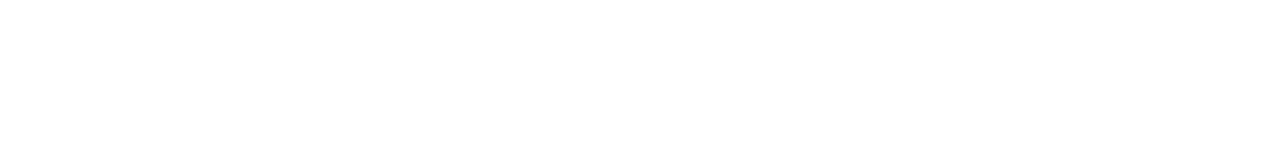
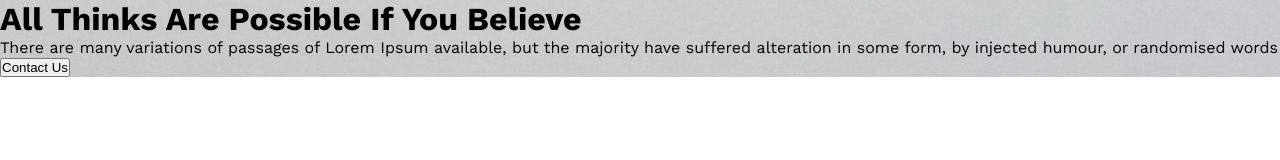
Before and after one commit to tazbir01/practice-new-year, a plain HTML site: page index.html in a window 1280 px wide. Drawn offline with nearby package versions, Linux system fonts and the light colour scheme.

Commit message:
html tags added

```diff
--- a/index.html
+++ b/index.html
@@ -1,11 +1,32 @@
 <!DOCTYPE html>
 <html lang="en">
+
 <head>
     <meta charset="UTF-8">
     <meta name="viewport" content="width=device-width, initial-scale=1.0">
     <title>New Year New Me</title>
+    <link rel="preconnect" href="https://fonts.googleapis.com">
+    <link rel="preconnect" href="https://fonts.gstatic.com" crossorigin>
+    <link
+        href="https://fonts.googleapis.com/css2?family=Open+Sans:wght@700;800&family=Work+Sans:wght@400;700&display=swap"
+        rel="stylesheet">
+
+    <link rel="stylesheet" href="styles/style.css">
 </head>
+
 <body>
+    <!-- this is for header -->
+    <header>
+        <div class="header-container">
+            <h1 class="header-title">All Thinks Are Possible If You Believe</h1>
+            <p class="header-description">There are many variations of passages of Lorem Ipsum available, but the
+                majority
+                have suffered alteration in some form, by injected humour, or randomised words</p>
+            <button class="contact-btn">Contact Us</button>
+        </div>
+    </header>
+    <main></main>
+    <footer></footer>
+</body>
 
-</body>
 </html>
--- a/styles/style.css
+++ b/styles/style.css
@@ -0,0 +1,13 @@
+* {
+    margin: 0;
+    padding: 0;
+}
+
+body {
+    font-family: 'Open Sans', sans-serif;
+    font-family: 'Work Sans', sans-serif;
+}
+/* this is for header */
+header {
+    background-image: url(../images/banner/banner2.png);
+}
```
Also changed, not shown: images/banner/banner1.png (added), images/banner/banner2.png (added), images/banner/banner3.png (added), images/gradient1.png (added), images/gradient2.png (added), images/gradient3.png (added), images/icons/ecom.png (added), images/icons/fb.png (added), images/icons/js.png (added), images/icons/smoke.png (added), images/icons/twitter.png (added), images/icons/web.png (added), images/icons/youtube.png (added), images/person.png (added), 1 more files.
